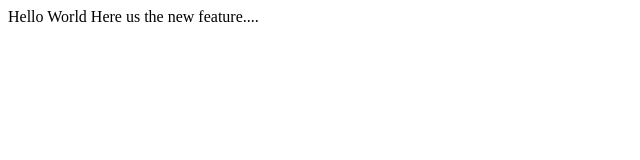
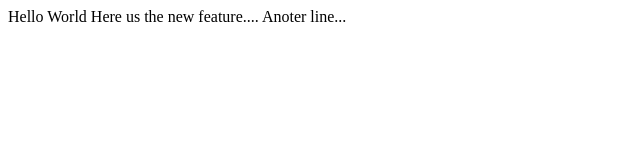
Before and after one commit to RpBa/testBranch, a plain HTML site: page index.html in a window 1280 px wide. Shown: the full height of the page, 0-640 px from the left. Drawn offline with Linux system fonts and the light colour scheme.

Commit message:
another line

```diff
--- a/index.html
+++ b/index.html
@@ -6,5 +6,6 @@
     <main>
         Hello World
         Here us the new feature....
+        Anoter line...
     </main>
 </html>
```
